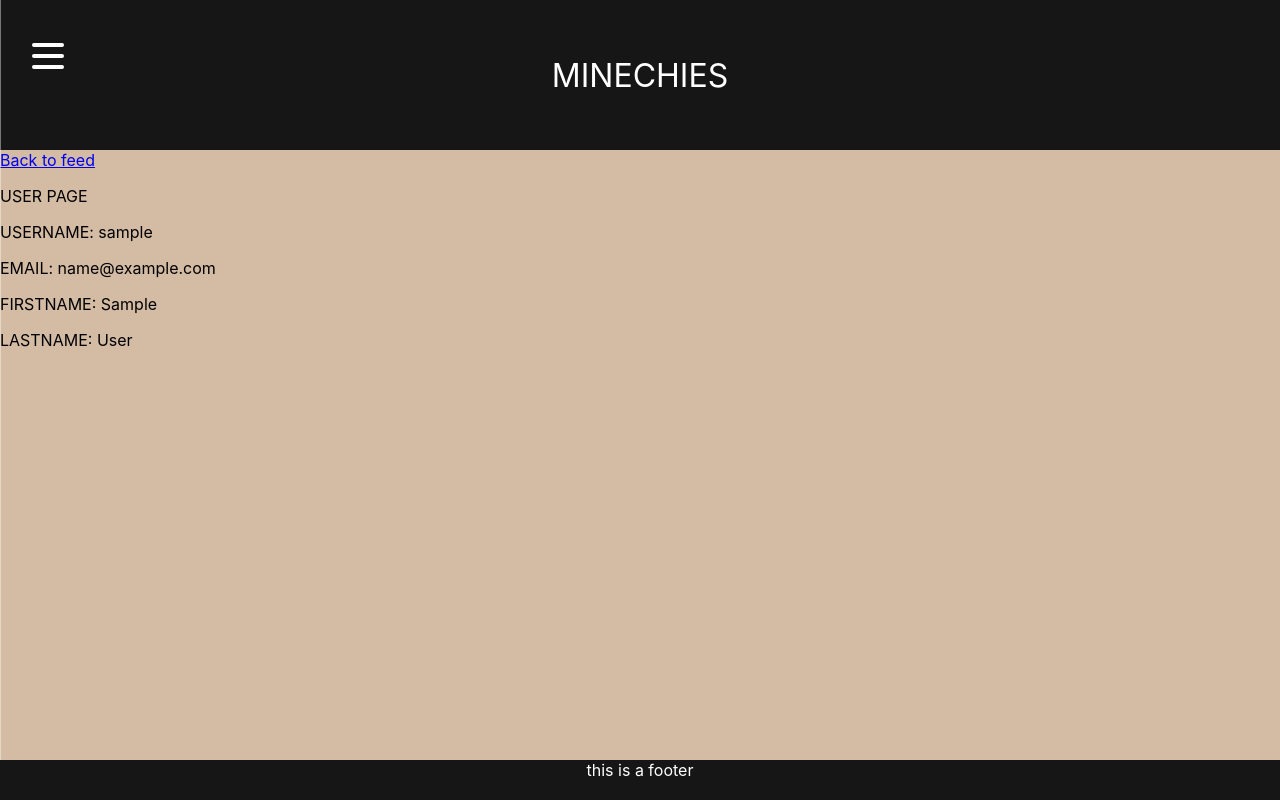
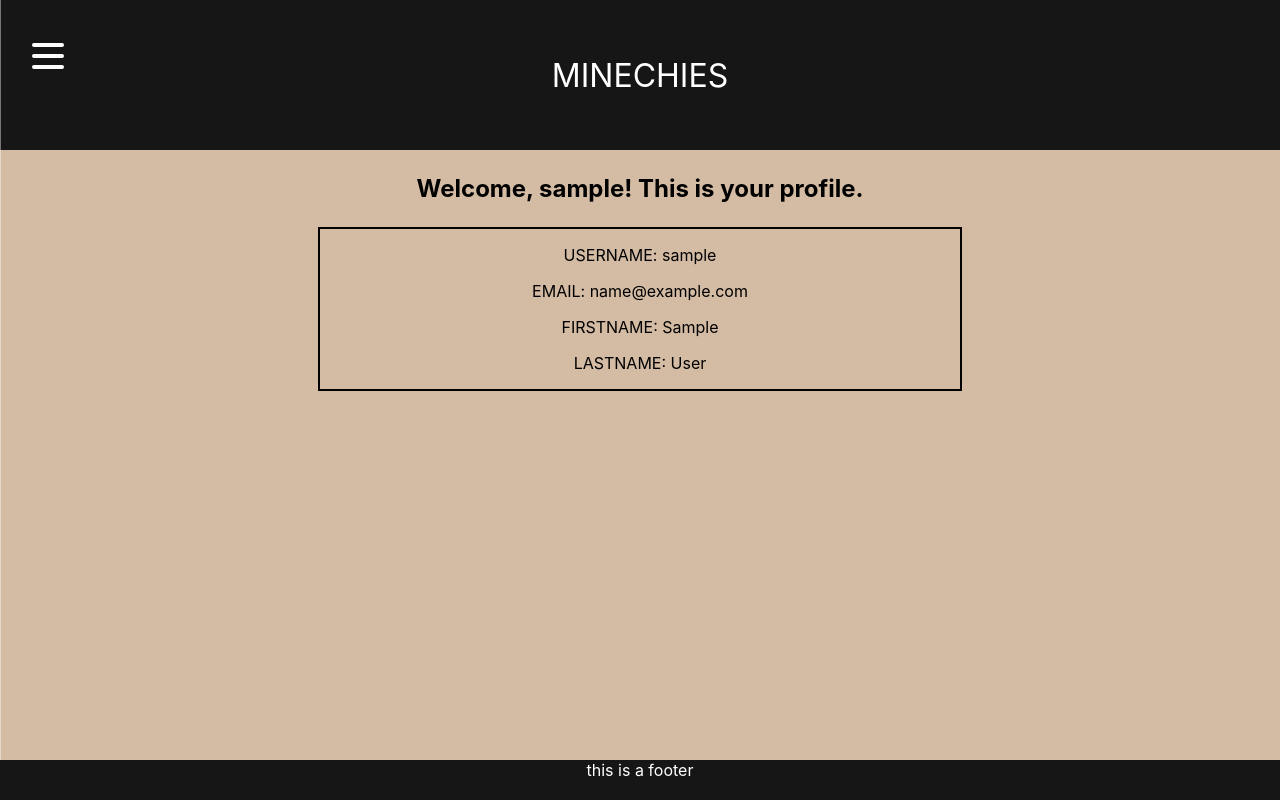
Before and after one commit to efstasia/final-project, a React (Create React App) app in the folder frontend/: page /userpage in a window 1280 px wide. Built offline with nearby package versions, Linux system fonts and the light colour scheme; sample sign-in values are in the browser's storage.

Commit message:
EVERYTHING IS WORKING AS INTENDEDgit add . zero luck

```diff
--- a/frontend/src/components/UserPage.js
+++ b/frontend/src/components/UserPage.js
@@ -1,16 +1,20 @@
 import React, { useState, useEffect } from 'react';
 import { useDispatch, useSelector } from 'react-redux';
-import { useNavigate, Link } from 'react-router-dom';
-
-import { ratings } from '../reducers/ratings';
-import { user } from '../reducers/user';
+import { useNavigate } from 'react-router-dom';
 
 import styled from 'styled-components';
+
+const Title = styled.p`
+  text-align: center;
+  font-weight: bold;
+  font-size: 24px;
+`;
 
 const RatingContainer = styled.div`
   border: 2px solid black;
   width: 50%;
   margin: auto;
+  text-align: center;
 `;
 
 export const UserPage = () => {
@@ -77,15 +81,13 @@ export const UserPage = () => {
   // --- getting the user info -- //
   return (
     <div>
-      <Link to="/feed">Back to feed</Link>
-      <p>USER PAGE</p>
-
-      <div>
+      <Title>Welcome, {username}! This is your profile.</Title>
+      <RatingContainer>
         <p>USERNAME: {username}</p>
         <p>EMAIL: {email}</p>
         <p>FIRSTNAME: {firstName}</p>
         <p>LASTNAME: {lastName}</p>
-      </div>
+      </RatingContainer>
 
       {/* <RatingContainer>
         {rating.map(item => (
```
